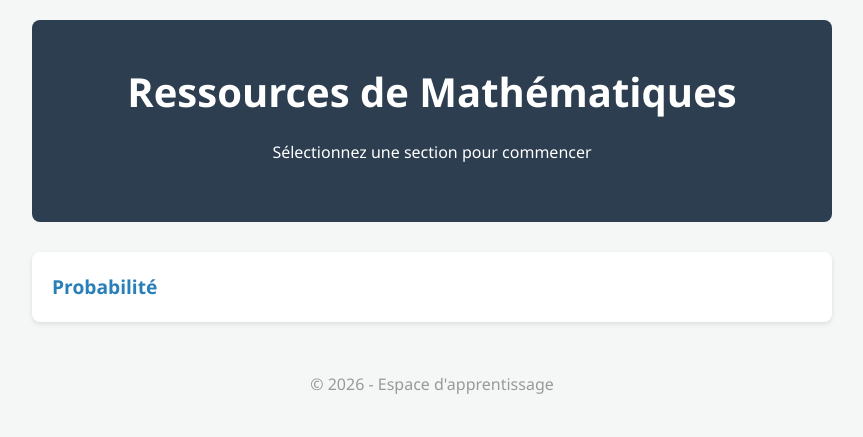
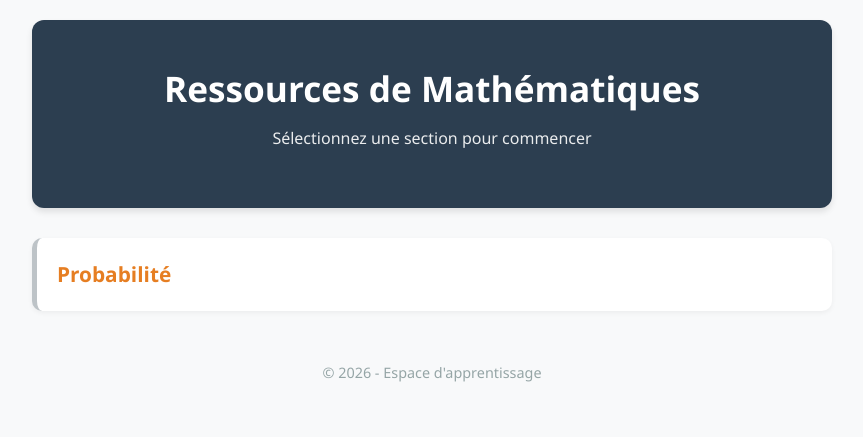
Before and after one commit to carlos-pinango/math, a plain HTML site: page index.html in a window 1280 px wide. Shown: the whole page, without its empty margins (208-1071 px from the left). Drawn offline with Linux system fonts and the light colour scheme.

Commit message:
Refactor styles in index.html for better UI
Updated styles for header, course items, and footer. Improved layout and hover effects.

```diff
--- a/index.html
+++ b/index.html
@@ -12,17 +12,20 @@
             max-width: 800px;
             margin: 0 auto;
             padding: 20px;
-            background-color: #f4f7f6;
+            background-color: #f8f9fa; /* Gris très léger pour faire ressortir les cartes */
         }
         header {
             text-align: center;
             padding: 40px 0;
-            background: #2c3e50;
+            background: #2c3e50; /* Garde une base sobre et pro */
             color: white;
-            border-radius: 8px;
+            border-radius: 12px;
             margin-bottom: 30px;
+            box-shadow: 0 4px 6px rgba(0,0,0,0.1);
         }
-        h1 { margin: 0; font-size: 2.5em; }
+        h1 { margin: 0; font-size: 2.2em; }
+        p.subtitle { margin-top: 10px; opacity: 0.9; }
+
         .course-list {
             list-style: none;
             padding: 0;
@@ -31,25 +34,33 @@
             background: white;
             margin-bottom: 15px;
             padding: 20px;
-            border-radius: 8px;
-            box-shadow: 0 2px 5px rgba(0,0,0,0.1);
-            transition: transform 0.2s;
+            border-radius: 10px;
+            box-shadow: 0 2px 5px rgba(0,0,0,0.05);
+            transition: all 0.3s ease;
+            border-left: 5px solid #bdc3c7; /* Couleur par défaut grise */
         }
-        .course-item:hover {
+
+        /* Style spécifique pour la Probabilité */
+        .item-probabilite:hover {
             transform: translateX(10px);
-            border-left: 5px solid #3498db;
+            border-left: 5px solid #e67e22; /* Le orange uniforme */
         }
+        .item-probabilite .course-link {
+            color: #e67e22;
+        }
+
         .course-link {
             text-decoration: none;
-            color: #2980b9;
-            font-size: 1.2em;
+            font-size: 1.3em;
             font-weight: bold;
             display: block;
         }
-        .description {
+
+        footer {
+            text-align: center;
+            margin-top: 50px;
+            color: #95a5a6;
             font-size: 0.9em;
-            color: #666;
-            margin-top: 5px;
         }
     </style>
 </head>
@@ -57,20 +68,18 @@
 
 <header>
     <h1>Ressources de Mathématiques</h1>
-    <p>Sélectionnez une section pour commencer</p>
+    <p class="subtitle">Sélectionnez une section pour commencer</p>
 </header>
 
 <ul class="course-list">
-    <li class="course-item">
+    <li class="course-item item-probabilite">
         <a href="probabilite.html" class="course-link">Probabilité</a>
     </li>
 
-</ul>
+    </ul>
 
 <footer>
-    <p style="text-align: center; margin-top: 50px; color: #999;">
-        &copy; 2026 - Espace d'apprentissage
-    </p>
+    &copy; 2026 - Espace d'apprentissage
 </footer>
 
 </body>
```
